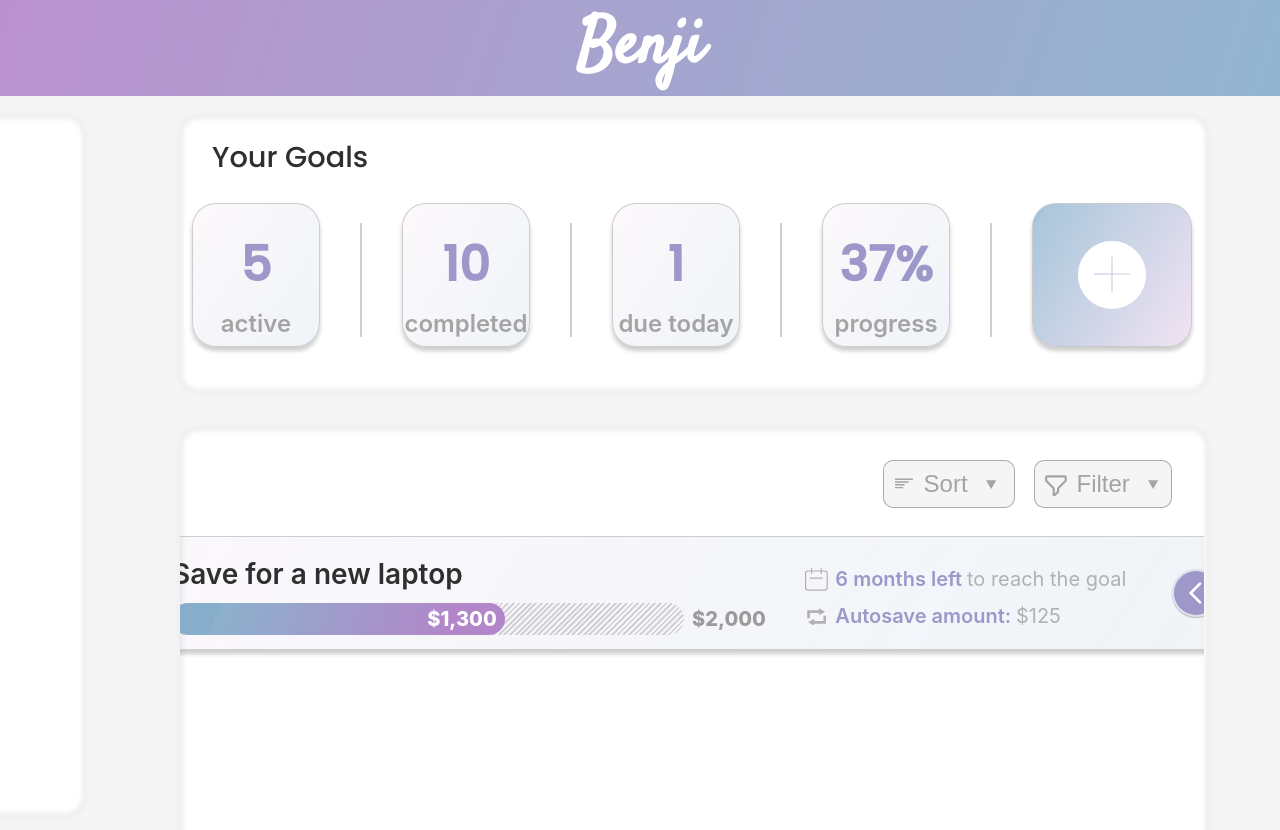
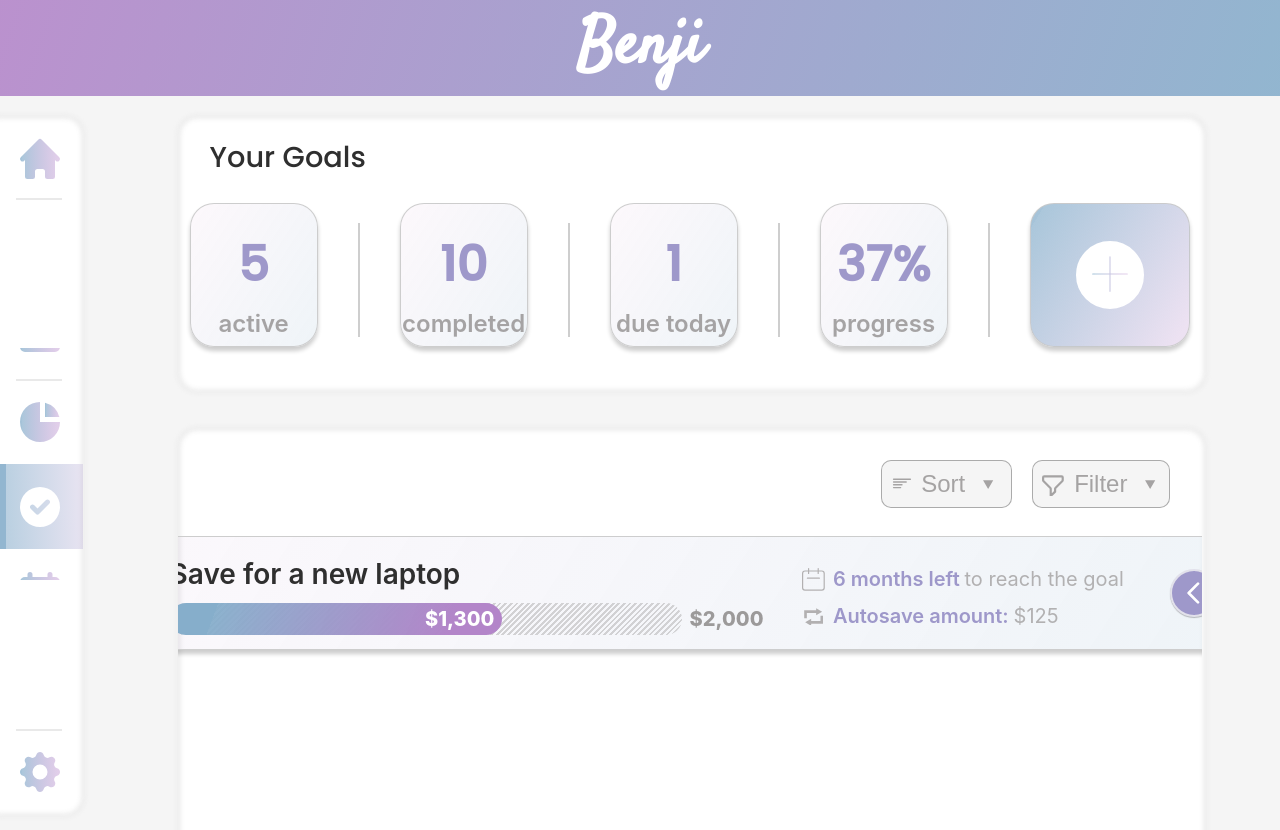
Before and after one commit to victorsandru/Benji, a React (Create React App) app in the folder benji/: page /goals in a window 1280 px wide. Shown: the top 830 px of the page. Built offline with nearby package versions, Linux system fonts and the light colour scheme.

Commit message:
Finish SideBar component

```diff
--- a/benji/src/components/SideBar.css
+++ b/benji/src/components/SideBar.css
@@ -1,15 +1,194 @@
 .sidebar {
     position: relative;
     left: -1.2rem;
-    width: 6.25rem;
+    width: 6.2rem;
     min-height: 100%;
-    background: #FFFFFF;
-    filter: blur(0.15rem);
     border-radius: 1.2rem;
-    border: 2px solid rgba(201, 201, 201, 0.6);
     transition: all 0.5s;
+    display: grid;
+    grid-template-rows: repeat(3, 1fr);
+}
+
+.link-container {
+    position: relative;
+    width: 5.2rem;
+    padding-left: 1.2rem;
+    display: flex;
+    flex-direction: column;
+    align-items: flex-start;
+    transition: all 0.5s;
+    overflow: hidden;
+}
+
+.link {
+    position: relative;
+    width: 95%;
+    display: flex;
+    flex-direction: row;
+    align-items: center;
+    text-decoration: none;
+    transition: all 0.5s;
+    color: white;
+    z-index: 1;
+    padding: 0.25rem 0 0.25rem 0.75rem;
+}
+
+.link svg {
+    position: relative;
+    min-height: 3.125rem;
+    min-width: 3.125rem;
+    max-width: 3.125rem;
+    max-height: 3.125rem;
+    z-index: 2;
+    margin-left: 0.2rem;
+}
+
+
+.link p {
+    position: relative;
+    margin-left: 0.5rem;
+    font-style: normal;
+    font-weight: 400;
+    font-size: 1.5rem;
+    color: #9E98CA;
+    opacity: 0;
+    transition: all 0.25s;
+    z-index: 2;
+}
+
+.home-link {
+    justify-content: flex-start;
+    border-radius: inherit;
+}
+
+.main-links {
+    justify-content: center;
+}
+
+/* Add borders to separate links using pseudoelements */
+.link:after {
+    content: "";
+    position: absolute;
+    top: 0;
+    width: 50%;
+    min-height: 97%;
+    left: 18%;
+    transition: all 0.25s;
+    border-top: 2px solid rgba(201, 201, 201, 0.4);
+    z-index: -1;
+}
+
+.home-link a:after {
+    border-top: none;
+    border-bottom: 2px solid rgba(201, 201, 201, 0.4);
+}
+
+/* Add bottom border for the calendar link */
+.link:nth-child(4):after {
+    border-bottom: 2px solid rgba(201, 201, 201, 0.4);
+}
+
+.settings-link {
+    bottom: -2px;
+    justify-content: flex-end;
+    border-radius: inherit;
 }
 
 .sidebar:hover {
-    width: 12.5rem;
+    width: 14rem;
 }
+
+.sidebar:hover .link-container {
+    width: 13rem;
+}
+
+.sidebar:hover p {
+    opacity: 100%;
+}
+
+.sidebar:hover span {
+    width: 80%;
+}
+
+/* Fill the hovered link with the sliding animation from the left side */
+.link:before {
+    content: "";
+    position: absolute;
+    left: -200%;
+    top: 0;
+    width: 200%;
+    height: 100%;
+    color: white;
+    background: linear-gradient(88.2deg, rgba(134, 174, 203, 0.5) 2.5%, rgba(179, 133, 201, 0.3) 50.66%);
+    transition: all 0.4s ease-in;
+    z-index: 0;
+}
+
+.link:hover svg {
+    color: white;
+}
+
+.link:hover:before {
+    transform: translateX(100%);
+}
+
+/* Specific styling to the current link */
+.current-link {
+    background: linear-gradient(88.2deg, rgba(134, 174, 203, 0.6) 1.5%, rgba(179, 133, 201, 0.198) 104.08%);
+}
+
+.current-link svg {
+    fill: white;
+}
+
+.current-link p {
+    color: white;
+    font-weight: 600;
+}
+
+.current-link:after {
+    border: none;
+}
+
+.current-link + a:after {
+    border-top: none;
+}
+
+.current-link:before {
+    left: 0;
+    top: 0;
+    width: 0.35rem;
+    height: 100%;
+    color: white;
+    background: rgba(134, 174, 203, 0.75);
+    z-index: 0;
+}
+
+.current-link:hover:before {
+    transform: none;
+}
+
+/* Increase the border width when hovering */
+.sidebar:hover .link:after {
+    width: 75%;
+    left: 10%;
+}
+
+/* Hide borders when hovering over links */
+.link:hover:after {
+    opacity: 0;
+}
+
+.link:hover + a:after {
+    opacity: 0;
+}
+
+/* Make link icon and text white upon hovering */
+.link:hover svg {
+    fill: white;
+}
+
+.link:hover p {
+    color: white;
+    font-weight: 600;
+}
--- a/benji/src/components/SideBar.js
+++ b/benji/src/components/SideBar.js
@@ -2,10 +2,138 @@
  * This component displays a sidebar at the left.
  */
 
+import { NavLink, useLocation } from "react-router-dom";
 import "./SideBar.css";
 
 const SideBar = () => {
-  return <div className={"sidebar"}></div>;
+  const { pathname } = useLocation();
+  console.log(pathname);
+
+  return (
+    <div className={"sidebar"}>
+      <div className={"background-blur"} />
+      <div className={"link-container home-link"}>
+        <NavLink
+          to={"/"}
+          id={"home"}
+          className={"link"}
+          activeClassName={"current-link"}
+        >
+          <svg
+            xmlns="http://www.w3.org/2000/svg"
+            className="h-5 w-5 svg-link"
+            viewBox="0 0 20 20"
+            fill="url(#gradient2)"
+          >
+            <path d="M10.707 2.293a1 1 0 00-1.414 0l-7 7a1 1 0 001.414 1.414L4 10.414V17a1 1 0 001 1h2a1 1 0 001-1v-2a1 1 0 011-1h2a1 1 0 011 1v2a1 1 0 001 1h2a1 1 0 001-1v-6.586l.293.293a1 1 0 001.414-1.414l-7-7z" />
+          </svg>
+          <p>Home</p>
+        </NavLink>
+      </div>
+      <div className={"link-container main-links"}>
+        <NavLink
+          to={"/expenses"}
+          id={"expenses"}
+          className={"link"}
+          activeClassName={"current-link"}
+        >
+          <svg
+            xmlns="http://www.w3.org/2000/svg"
+            className="h-5 w-5 svg-link"
+            viewBox="0 0 20 20"
+            fill="url(#gradient2)"
+          >
+            <path d="M4 4a2 2 0 00-2 2v1h16V6a2 2 0 00-2-2H4z" />
+            <path
+              fillRule="evenodd"
+              d="M18 9H2v5a2 2 0 002 2h12a2 2 0 002-2V9zM4 13a1 1 0 011-1h1a1 1 0 110 2H5a1 1 0 01-1-1zm5-1a1 1 0 100 2h1a1 1 0 100-2H9z"
+              clipRule="evenodd"
+            />
+          </svg>
+          <p>Expenses</p>
+        </NavLink>
+        <NavLink
+          to={"/budgets"}
+          id={"budgets"}
+          className={"link"}
+          activeClassName={"current-link"}
+        >
+          <svg
+            xmlns="http://www.w3.org/2000/svg"
+            className="h-5 w-5 svg-link"
+            viewBox="0 0 20 20"
+            fill="url(#gradient2)"
+          >
+            <path d="M2 10a8 8 0 018-8v8h8a8 8 0 11-16 0z" />
+            <path d="M12 2.252A8.014 8.014 0 0117.748 8H12V2.252z" />
+          </svg>
+          <p>Budgets</p>
+        </NavLink>
+        <NavLink
+          exact
+          to={"/goals"}
+          id={"goals"}
+          className={(isActive) => "link" + (isActive ? " current-link" : "")}
+        >
+          <svg
+            xmlns="http://www.w3.org/2000/svg"
+            className="h-5 w-5 svg-link"
+            viewBox="0 0 20 20"
+            fill="url(#gradient2)"
+          >
+            <path
+              fillRule="evenodd"
+              d="M10 18a8 8 0 100-16 8 8 0 000 16zm3.707-9.293a1 1 0 00-1.414-1.414L9 10.586 7.707 9.293a1 1 0 00-1.414 1.414l2 2a1 1 0 001.414 0l4-4z"
+              clipRule="evenodd"
+            />
+          </svg>
+          <p>Goals</p>
+        </NavLink>
+        <NavLink
+          to={"/calendar"}
+          id={"calendar"}
+          className={"link"}
+          activeClassName={"current-link"}
+        >
+          <svg
+            xmlns="http://www.w3.org/2000/svg"
+            className="h-5 w-5 svg-link"
+            viewBox="0 0 20 20"
+            fill="url(#gradient2)"
+          >
+            <path
+              fillRule="evenodd"
+              d="M6 2a1 1 0 00-1 1v1H4a2 2 0 00-2 2v10a2 2 0 002 2h12a2 2 0 002-2V6a2 2 0 00-2-2h-1V3a1 1 0 10-2 0v1H7V3a1 1 0 00-1-1zm0 5a1 1 0 000 2h8a1 1 0 100-2H6z"
+              clipRule="evenodd"
+            />
+          </svg>
+          <p>Calendar</p>
+        </NavLink>
+      </div>
+      <div className={"link-container settings-link"}>
+        <NavLink
+          to={"#"}
+          id={"settings"}
+          className={"link"}
+          activeClassName={"current-link"}
+        >
+          <svg
+            xmlns="http://www.w3.org/2000/svg"
+            className="h-5 w-5 svg-link"
+            viewBox="0 0 20 20"
+            fill="url(#gradient2)"
+          >
+            <path
+              fillRule="evenodd"
+              d="M11.49 3.17c-.38-1.56-2.6-1.56-2.98 0a1.532 1.532 0 01-2.286.948c-1.372-.836-2.942.734-2.106 2.106.54.886.061 2.042-.947 2.287-1.561.379-1.561 2.6 0 2.978a1.532 1.532 0 01.947 2.287c-.836 1.372.734 2.942 2.106 2.106a1.532 1.532 0 012.287.947c.379 1.561 2.6 1.561 2.978 0a1.533 1.533 0 012.287-.947c1.372.836 2.942-.734 2.106-2.106a1.533 1.533 0 01.947-2.287c1.561-.379 1.561-2.6 0-2.978a1.532 1.532 0 01-.947-2.287c.836-1.372-.734-2.942-2.106-2.106a1.532 1.532 0 01-2.287-.947zM10 13a3 3 0 100-6 3 3 0 000 6z"
+              clipRule="evenodd"
+            />
+          </svg>
+          <p>Settings</p>
+        </NavLink>
+      </div>
+    </div>
+  );
 };
 
 export default SideBar;
```
